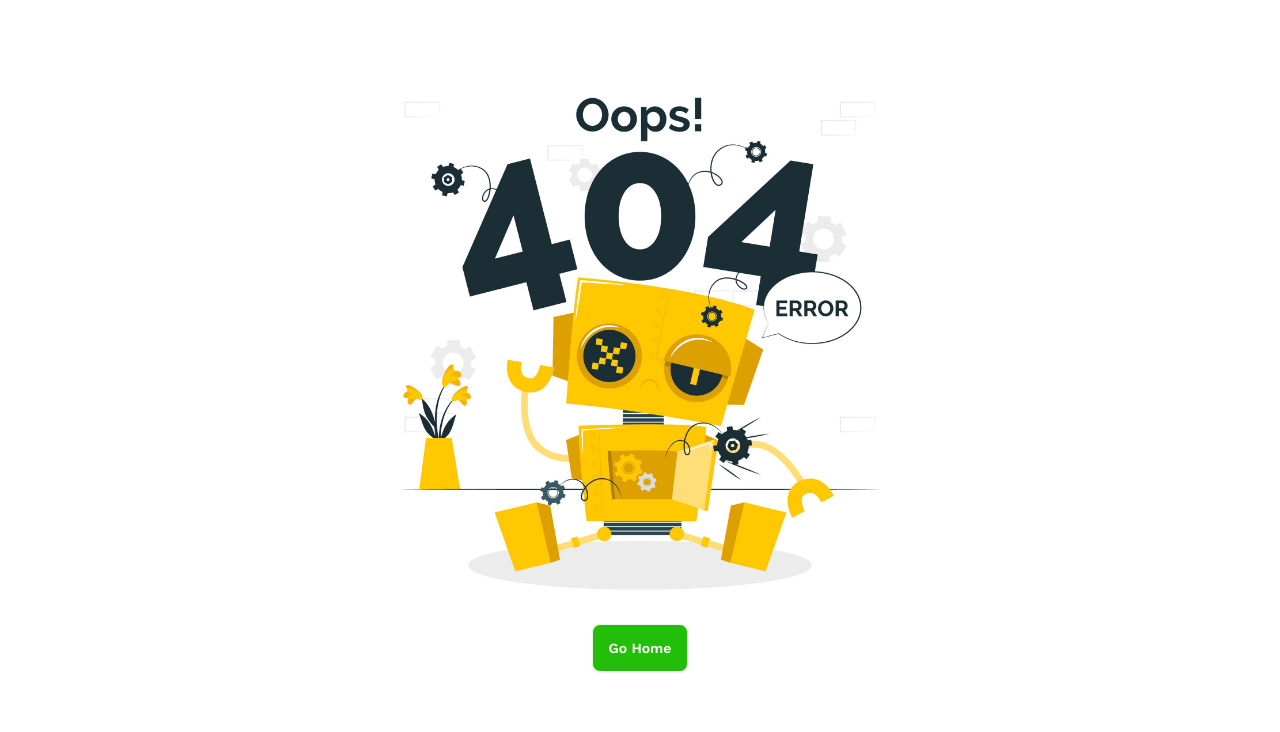
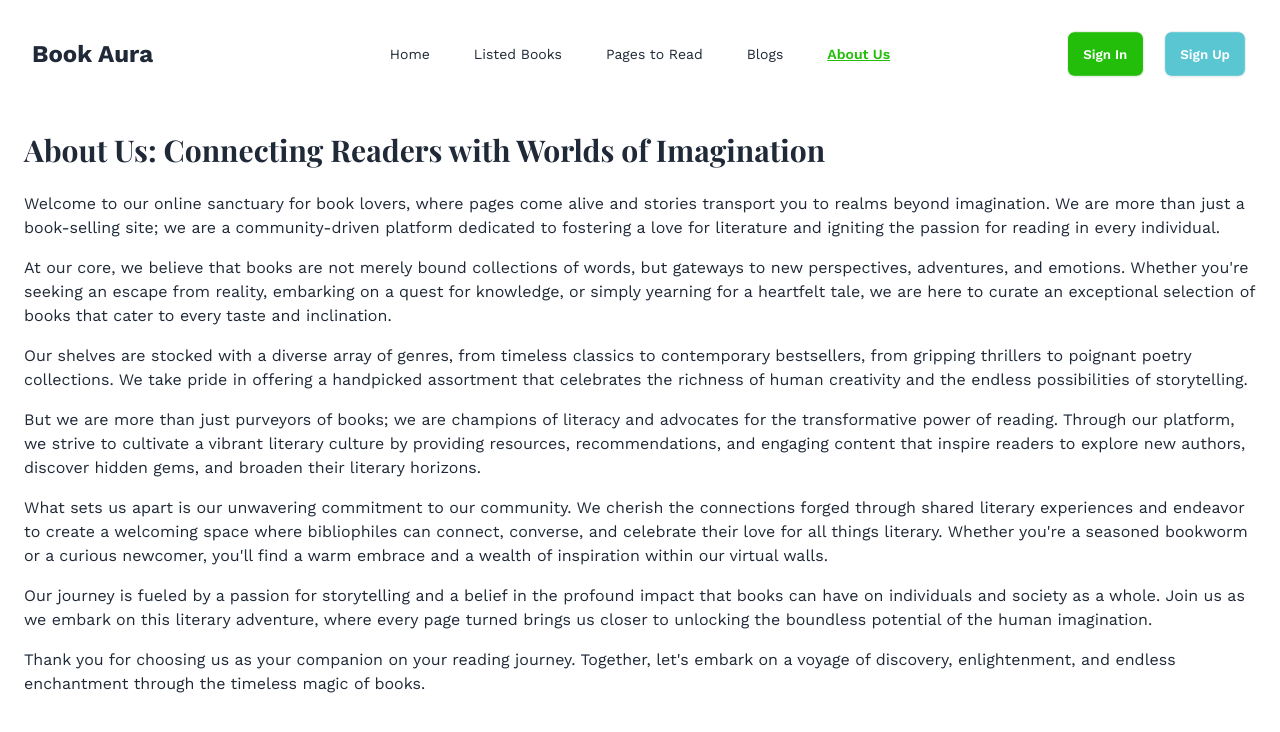
Before and after one commit to byteFarhan/Book-Aura, a React (Vite) app: page /about-us in a window 1280 px wide. Before the commit this address had no page. Shown: the top 732 px of the page. Built offline with nearby package versions, Linux system fonts and the light colour scheme; a web font is replaced by a local one.

Commit message:
add about us route and also add a REDME.md file describing project features.

```diff
--- a/src/Routes/Routes.jsx
+++ b/src/Routes/Routes.jsx
@@ -6,6 +6,7 @@ import BookDetails from "../pages/BookDetails/BookDetails";
 import ListedBooks from "../pages/ListedBooks/ListedBooks";
 import PagesToRead from "../pages/PageToRead/PagesToRead";
 import Blogs from "../pages/Blogs/Blogs";
+import AboutUs from "../pages/AboutUs/AboutUs";
 
 const router = createBrowserRouter([
   {
@@ -37,6 +38,10 @@ const router = createBrowserRouter([
         element: <Blogs />,
         loader: () => fetch("/data/blogs.json"),
       },
+      {
+        path: "/about-us",
+        element: <AboutUs />,
+      },
     ],
   },
 ]);
--- a/src/components/Navbar/Navbar.jsx
+++ b/src/components/Navbar/Navbar.jsx
@@ -14,6 +14,9 @@ const Navbar = () => {
       </li>
       <li className="">
         <RouteStyle routeName={"Blogs"} routePath={"/blogs"} />
+      </li>
+      <li className="">
+        <RouteStyle routeName={"About Us"} routePath={"/about-us"} />
       </li>
     </>
   );
--- /dev/null
+++ b/src/pages/AboutUs/AboutUs.jsx
@@ -0,0 +1,63 @@
+const AboutUs = () => {
+  return (
+    <div className="mb-10">
+      <h2 className="mb-6 text-2xl lg:text-3xl">
+        About Us: Connecting Readers with Worlds of Imagination
+      </h2>
+      <div className="space-y-4">
+        <p>
+          Welcome to our online sanctuary for book lovers, where pages come
+          alive and stories transport you to realms beyond imagination. We are
+          more than just a book-selling site; we are a community-driven platform
+          dedicated to fostering a love for literature and igniting the passion
+          for reading in every individual.
+        </p>
+        <p>
+          {`  At our core, we believe that books are not merely bound collections of
+          words, but gateways to new perspectives, adventures, and emotions.
+          Whether you're seeking an escape from reality, embarking on a quest
+          for knowledge, or simply yearning for a heartfelt tale, we are here to
+          curate an exceptional selection of books that cater to every taste and
+          inclination.`}
+        </p>
+        <p>
+          Our shelves are stocked with a diverse array of genres, from timeless
+          classics to contemporary bestsellers, from gripping thrillers to
+          poignant poetry collections. We take pride in offering a handpicked
+          assortment that celebrates the richness of human creativity and the
+          endless possibilities of storytelling.
+        </p>
+        <p>
+          But we are more than just purveyors of books; we are champions of
+          literacy and advocates for the transformative power of reading.
+          Through our platform, we strive to cultivate a vibrant literary
+          culture by providing resources, recommendations, and engaging content
+          that inspire readers to explore new authors, discover hidden gems, and
+          broaden their literary horizons.
+        </p>
+        <p>
+          {` What sets us apart is our unwavering commitment to our community. We
+          cherish the connections forged through shared literary experiences and
+          endeavor to create a welcoming space where bibliophiles can connect,
+          converse, and celebrate their love for all things literary. Whether
+          you're a seasoned bookworm or a curious newcomer, you'll find a warm
+          embrace and a wealth of inspiration within our virtual walls.`}
+        </p>
+        <p>
+          Our journey is fueled by a passion for storytelling and a belief in
+          the profound impact that books can have on individuals and society as
+          a whole. Join us as we embark on this literary adventure, where every
+          page turned brings us closer to unlocking the boundless potential of
+          the human imagination.
+        </p>
+        <p>
+          {`  Thank you for choosing us as your companion on your reading journey.
+          Together, let's embark on a voyage of discovery, enlightenment, and
+          endless enchantment through the timeless magic of books.`}
+        </p>
+      </div>
+    </div>
+  );
+};
+
+export default AboutUs;
--- a/src/pages/Blogs/Blog/Blog.jsx
+++ b/src/pages/Blogs/Blog/Blog.jsx
@@ -5,7 +5,7 @@ import {
 } from "react-icons/io5";
 
 const Blog = ({ blog }) => {
-  const { id, title, content, publish_date, author } = blog;
+  const { title, content, publish_date, author } = blog;
   return (
     <div className="p-6 space-y-4">
       <h3 className="text-2xl lg:text-3xl">{title}</h3>
@@ -17,7 +17,7 @@ const Blog = ({ blog }) => {
           <IoCalendarNumberOutline /> Publish Date: {publish_date}
         </p>
       </div>
-      <hr className="h-[2px] bg-slate-900" />
+      <hr className="h-[2px] bg-slate-900 rounded-full" />
       <ul className="ml-6 space-y-3 list-disc">
         {content?.map((item, idx) => (
           <li key={idx}>
--- a/src/pages/Blogs/Blogs.jsx
+++ b/src/pages/Blogs/Blogs.jsx
@@ -6,7 +6,7 @@ const Blogs = () => {
 
   console.log(blogs);
   return (
-    <section id="blogs">
+    <section id="blogs" className="mb-10">
       {blogs?.length &&
         blogs?.map((blog) => <Blog key={blog.id} blog={blog} />)}
     </section>
--- a/src/pages/HomePage/Banner/Banner.jsx
+++ b/src/pages/HomePage/Banner/Banner.jsx
@@ -1,3 +1,5 @@
+import { Link } from "react-router-dom";
+
 // import bannerImg from "../../../assets/";
 const Banner = () => {
   return (
@@ -12,13 +14,15 @@ const Banner = () => {
             className="max-w-sm rounded-lg mix-blend-multiply h-[250px] md:h-[400px] w-auto"
           />
           <div className="space-y-5 lg:space-y-10">
-            <h1 className="text-3xl lg:text-5xl lg:leading-normal">
+            <h1 className="text-3xl lg:text-5xl lg:leading-normal font-work-sans">
               Books to freshen up your bookshelf
             </h1>
 
-            <button className="btn bg-[#23BE0A] hover:bg-[#23BE0A] text-white">
-              View The List
-            </button>
+            <Link to={"/listed-books"}>
+              <button className="btn bg-[#23BE0A] hover:bg-[#23BE0A] text-white">
+                View The List
+              </button>
+            </Link>
           </div>
         </div>
       </section>
--- a/src/pages/ListedBooks/ListedBooks.jsx
+++ b/src/pages/ListedBooks/ListedBooks.jsx
@@ -35,10 +35,16 @@ const ListedBooks = () => {
   // const newWishList = getDataFromLocalStorage("wishList");
   // setStoredWishListId(newWishList);
   // console.log("wishList", storedWishListId);
-  const readList2 = useFilterListedBooks(storedReadBooksId, books);
-  const wishList2 = useFilterListedBooks(storedWishListId, books);
-  console.log("filteredReadList", readList2);
-  console.log("filteredWishList", wishList2);
+  const readListDefault = useFilterListedBooks(storedReadBooksId, books);
+  // useEffect(() => {
+  //   setReadList(readListDefault);
+  // }, [readListDefault]);
+  const wishListDefault = useFilterListedBooks(storedWishListId, books);
+  // useEffect(() => {
+  //   setWishList(wishListDefault);
+  // }, [wishListDefault]);
+  console.log("filteredReadList", readListDefault);
+  console.log("filteredWishList", wishListDefault);
   return (
     <section id="listed-books">
       <div className="py-6 rounded-2xl bg-base-200">
@@ -69,8 +75,8 @@ const ListedBooks = () => {
             <Tab>Wishlist Books</Tab>
           </TabList>
           <TabPanel>
-            {readList2?.length ? (
-              readList2?.map((book) => (
+            {readListDefault?.length ? (
+              readListDefault?.map((book) => (
                 <ListedBook key={book?.bookId} book={book} />
               ))
             ) : (
@@ -82,8 +88,8 @@ const ListedBooks = () => {
             )}
           </TabPanel>
           <TabPanel>
-            {wishList2?.length ? (
-              wishList2?.map((book) => (
+            {wishListDefault?.length ? (
+              wishListDefault?.map((book) => (
                 <ListedBook key={book?.bookId} book={book} />
               ))
             ) : (
--- a/src/pages/PageToRead/PagesToRead.jsx
+++ b/src/pages/PageToRead/PagesToRead.jsx
@@ -1,6 +1,16 @@
 import { useEffect, useState } from "react";
 import { useLoaderData } from "react-router-dom";
-import { BarChart, Bar, Cell, XAxis, YAxis, CartesianGrid } from "recharts";
+import {
+  BarChart,
+  Bar,
+  Cell,
+  XAxis,
+  YAxis,
+  CartesianGrid,
+  Tooltip,
+  ResponsiveContainer,
+  Legend,
+} from "recharts";
 import useFilterListedBooks from "../../hooks/useFilterListedBooks";
 const PagesToRead = () => {
   const books = useLoaderData();
@@ -27,7 +37,8 @@ const PagesToRead = () => {
         bookName: `${book.bookName.split(" ")[0]} ${
           book.bookName.split(" ")[1]
         }...`,
-        bookName2: book.bookName.split(" ")[1],
+        // bookName2: book.bookName.split(" ")[1],
+        // bookName: book.bookName,
         totalPages: book.totalPages,
       };
       data.push(item);
@@ -102,6 +113,7 @@ const PagesToRead = () => {
 
   return (
     <section className="flex items-center justify-center">
+      {/* <ResponsiveContainer width="100%" height="100%"> */}
       <BarChart
         width={1000}
         height={700}
@@ -116,6 +128,8 @@ const PagesToRead = () => {
         <CartesianGrid strokeDasharray="3 3" />
         <XAxis dataKey="bookName" />
         <YAxis />
+        {/* <Tooltip /> */}
+        {/* <Legend /> */}
         <Bar
           dataKey="totalPages"
           fill="#8884d8"
@@ -127,6 +141,7 @@ const PagesToRead = () => {
           ))}
         </Bar>
       </BarChart>
+      {/* </ResponsiveContainer> */}
     </section>
   );
 };
```
Also changed, not shown: 1 other file (tests, documents, lock files or other folders).
